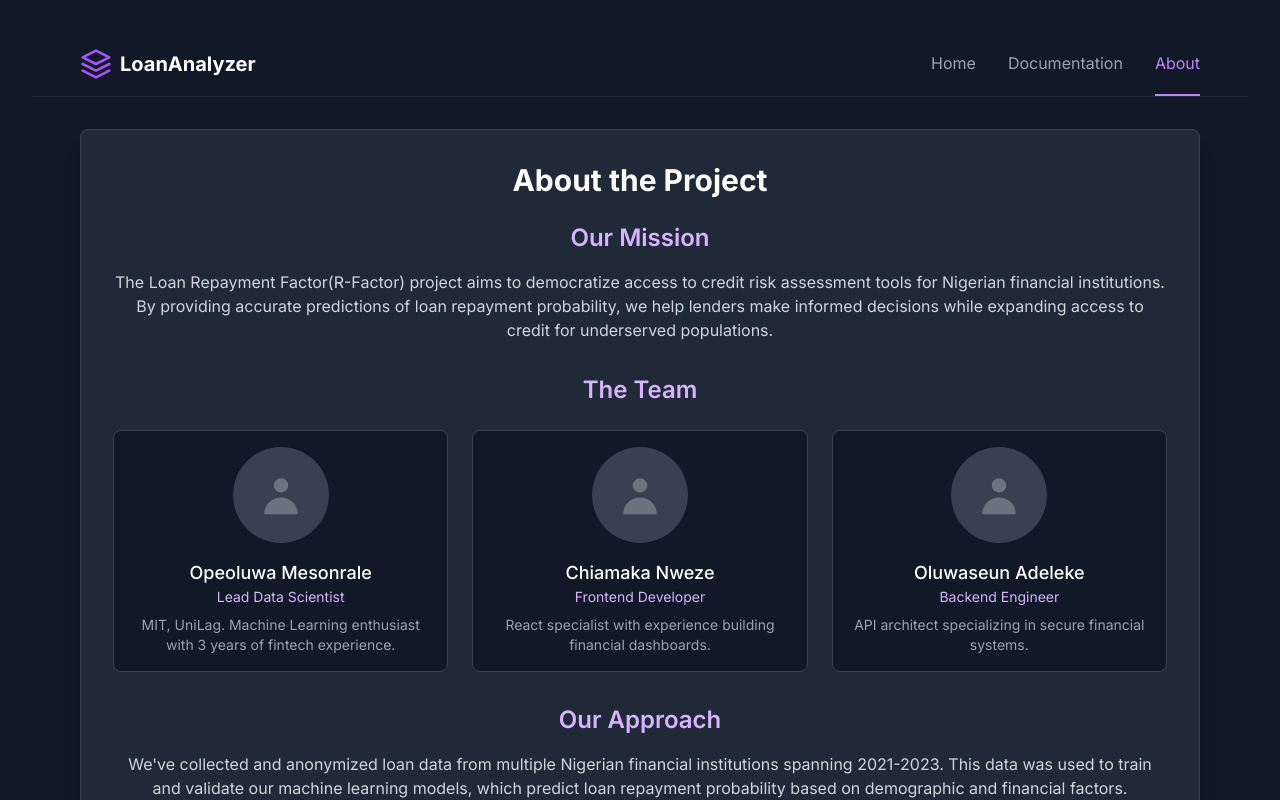
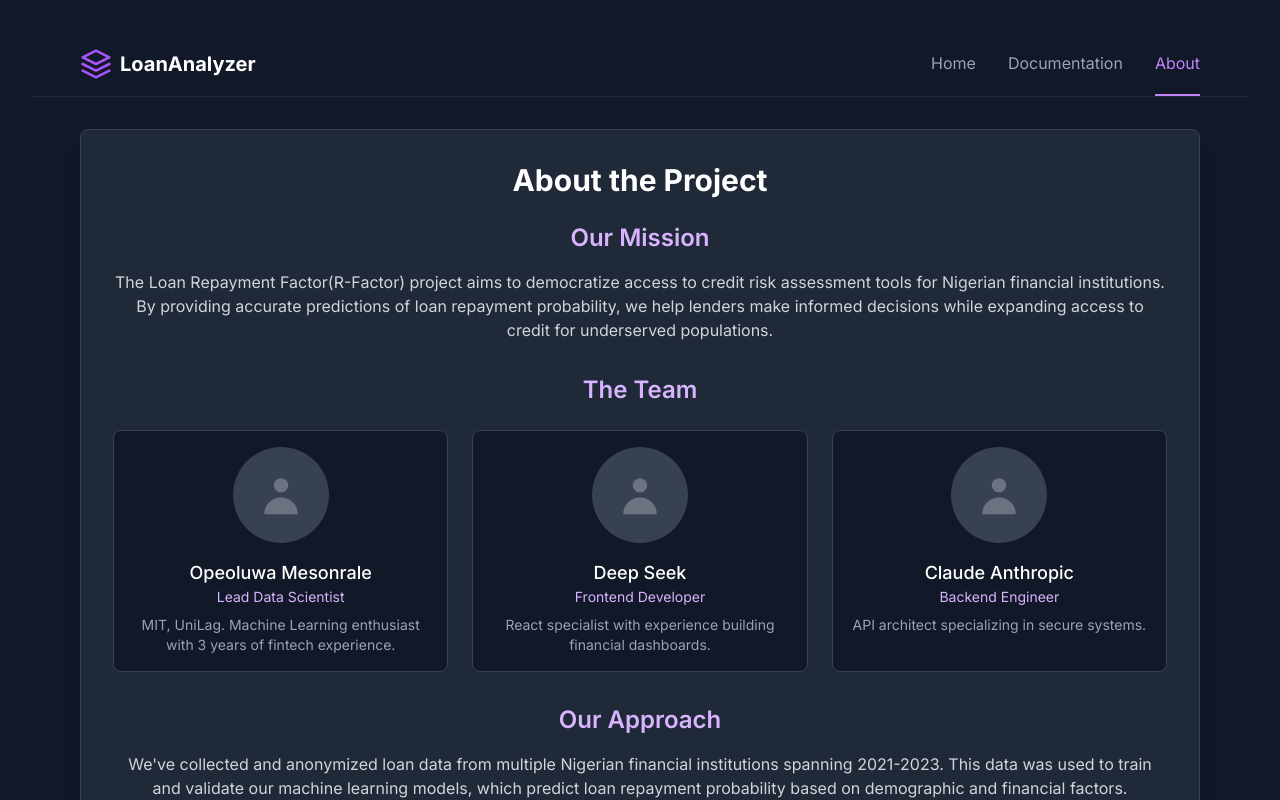
Before and after one commit to Seunope/loan-rcoef-llm-web, a React (Vite) app: page /about in a window 1280 px wide. Shown: the top 800 px of the page. Built offline with nearby package versions, Linux system fonts and the light colour scheme.

Commit message:
Clean up about us

```diff
--- a/src/components/PredictionForm.tsx
+++ b/src/components/PredictionForm.tsx
@@ -19,10 +19,10 @@ interface PredictionFormProps {
 const tenorOptions = [7, 14, 21, 30, 60, 90, 120, 180, 210, 240];
 
 const modelTypeMapping = {
+  OpenAPI: "open_ai",
+  Llama: "llama",
   RandomForest: "random_forest",
   LinearRegression: "linear_regression",
-  OpenAPI: "open_ai",
-  Llama: "llama",
   NeuralNetwork: "neural_network",
 };
 const BASE_URL = import.meta.env.VITE_API_URL; // 'http://localhost:8001'; //
@@ -147,11 +147,11 @@ export function PredictionForm({ onSubmit }: PredictionFormProps) {
                 : "border-gray-600"
             }`}
           >
+            <option value="OpenAPI">OpenAPI</option>
+            <option value="Llama">Meta/Llama</option>
             <option value="RandomForesT">Random Forest</option>
             <option value="LinearRegression">Linear Regression</option>
             <option value="NeuralNetwork">Neural Network</option>
-            <option value="OpenAPI">OpenAPI</option>
-            <option value="Llama">Meta/Llama</option>
           </select>
           {formik.touched.model && formik.errors.model ? (
             <div className="text-red-500 text-xs mt-1">
--- a/src/pages/AboutPage.tsx
+++ b/src/pages/AboutPage.tsx
@@ -65,9 +65,7 @@ const AboutPage = () => {
                     ></path>
                   </svg>
                 </div>
-                <h3 className="text-lg font-medium text-white">
-                  Chiamaka Nweze
-                </h3>
+                <h3 className="text-lg font-medium text-white">Deep Seek</h3>
                 <p className="text-purple-300 text-sm">Frontend Developer</p>
                 <p className="text-gray-400 mt-2 text-sm">
                   React specialist with experience building financial
@@ -91,11 +89,11 @@ const AboutPage = () => {
                   </svg>
                 </div>
                 <h3 className="text-lg font-medium text-white">
-                  Oluwaseun Adeleke
+                  Claude Anthropic
                 </h3>
                 <p className="text-purple-300 text-sm">Backend Engineer</p>
                 <p className="text-gray-400 mt-2 text-sm">
-                  API architect specializing in secure financial systems.
+                  API architect specializing in secure systems.
                 </p>
               </div>
             </div>
--- a/src/pages/Home.tsx
+++ b/src/pages/Home.tsx
@@ -39,8 +39,8 @@ const HomePage = () => {
     {
       modelType: "OpenAI FineTune",
       hit: "40.9",
-      error: "0.05",
-      rmse: "3.46",
+      error: "37.93",
+      rmse: "2.48",
       category: "LLM",
     },
     {
@@ -52,9 +52,9 @@ const HomePage = () => {
     },
     {
       modelType: "Meta-Llama-3.1-8B FineTune",
-      hit: "60.9",
-      error: "36.88",
-      rmse: "2.71",
+      hit: "36.4",
+      error: "41.0",
+      rmse: "1.97",
       category: "LLM",
     },
   ];
```
